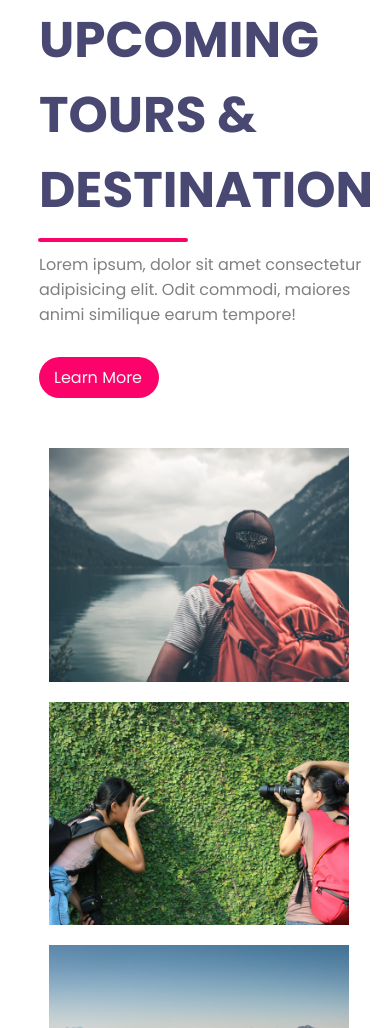
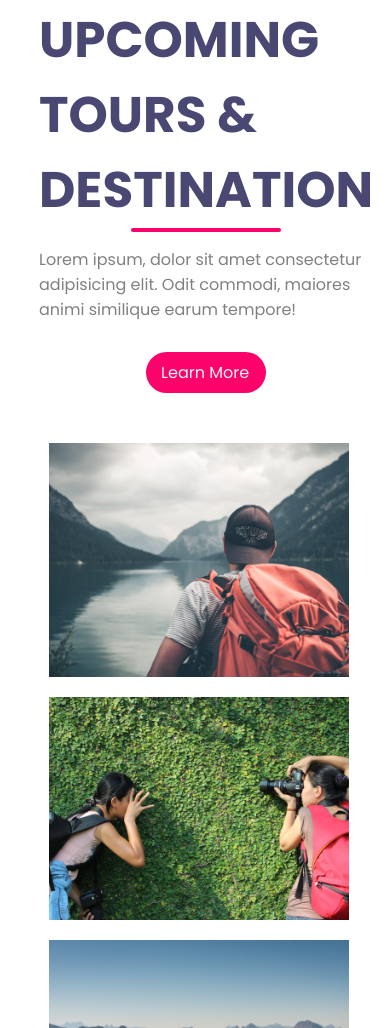
Before and after one commit to webcoderfirst/Adventure, a plain HTML site: page index.html in a window 390 px wide. Shown: the part 3329-4357 px from the top of the page. Drawn offline with Linux system fonts and the light colour scheme.

Commit message:
Update style.css
Add new css styles for media

```diff
--- a/css/style.css
+++ b/css/style.css
@@ -327,6 +327,18 @@ footer p {
         margin: auto;
     }
 
+    .bottom .card .tours .underline {
+        margin: auto;
+    }
+
+    .bottom .card .tours p {
+        margin-top: 15px;
+    }
+
+    .bottom .card .tours .learn {
+        margin: auto;
+    }
+
     footer {
         margin-top: 60px;
     }
```
